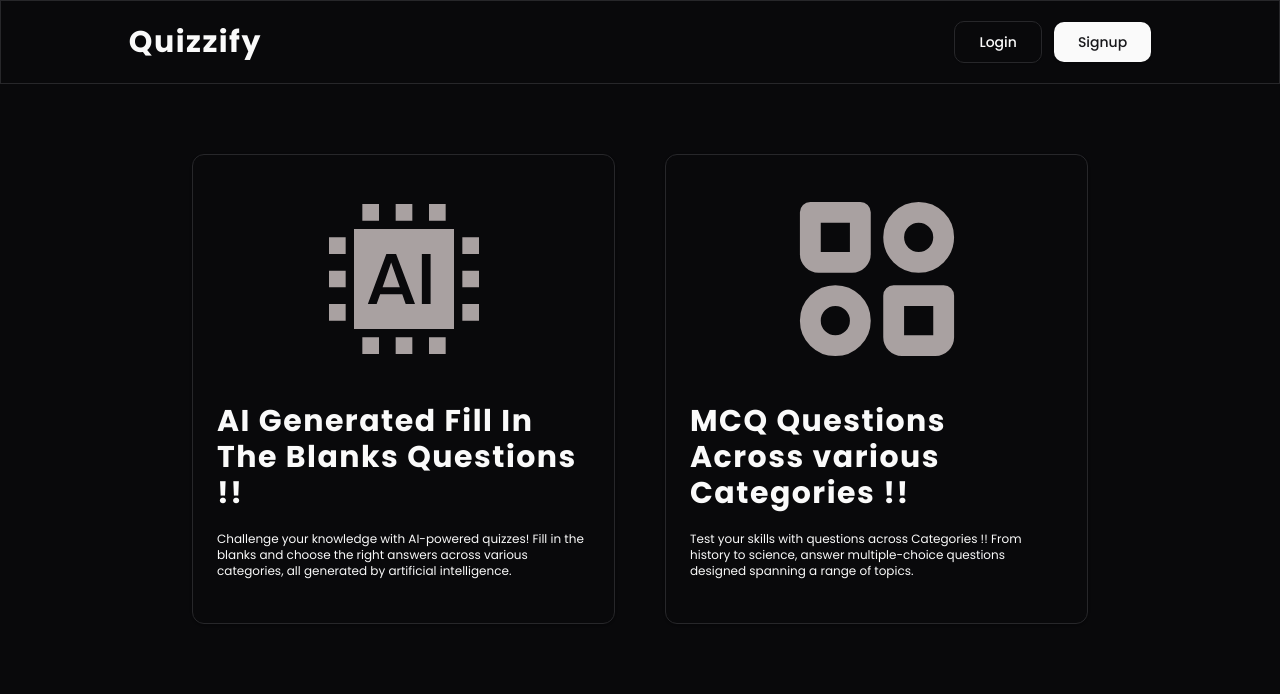
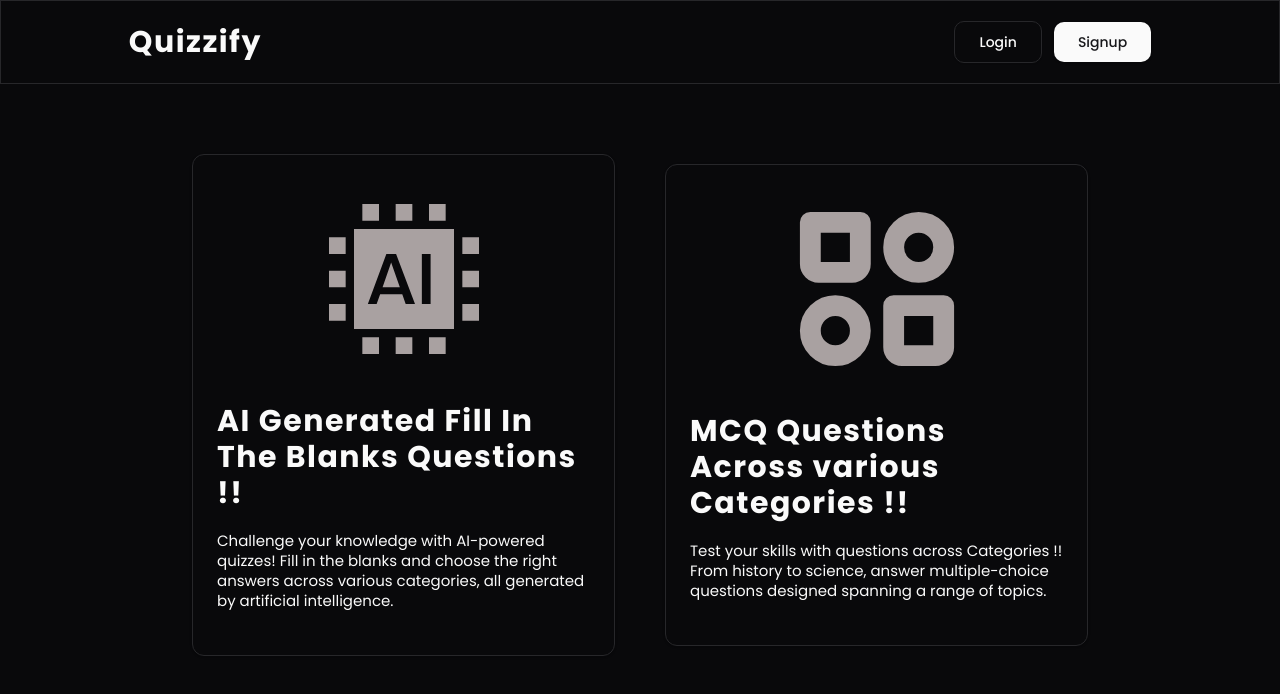
Before and after one commit to AdityaRai24/Quizzify, a Next.js app: page /type in a window 1280 px wide. Shown: the top 694 px of the page. Built offline with nearby package versions, Linux system fonts and the light colour scheme; no server answers.

Commit message:
Made responsive

```diff
--- a/src/app/type/page.jsx
+++ b/src/app/type/page.jsx
@@ -25,7 +25,7 @@ const page = () => {
               <h1 className="text-xl md:text-3xl font-bold tracking-wider">
                 AI Generated Fill In The Blanks Questions !!
               </h1>
-              <p className="py-5 text-xs md:text-md text-muted-background">
+              <p className="py-5 text-xs md:text-[15px] md:leading-[20px] text-muted-background">
                 Challenge your knowledge with AI-powered quizzes! Fill in the
                 blanks and choose the right answers across various categories,
                 all generated by artificial intelligence.
@@ -48,7 +48,7 @@ const page = () => {
               <h1 className="text-xl md:text-3xl font-bold tracking-wider">
                 MCQ Questions Across various Categories !!
               </h1>
-              <p className="py-5 text-xs md:text-md text-muted-background">
+              <p className="py-5 text-xs md:text-[15px] md:leading-[20px] text-muted-background">
                 Test your skills with questions across Categories !! From
                 history to science, answer multiple-choice questions designed
                 spanning a range of topics.
```
